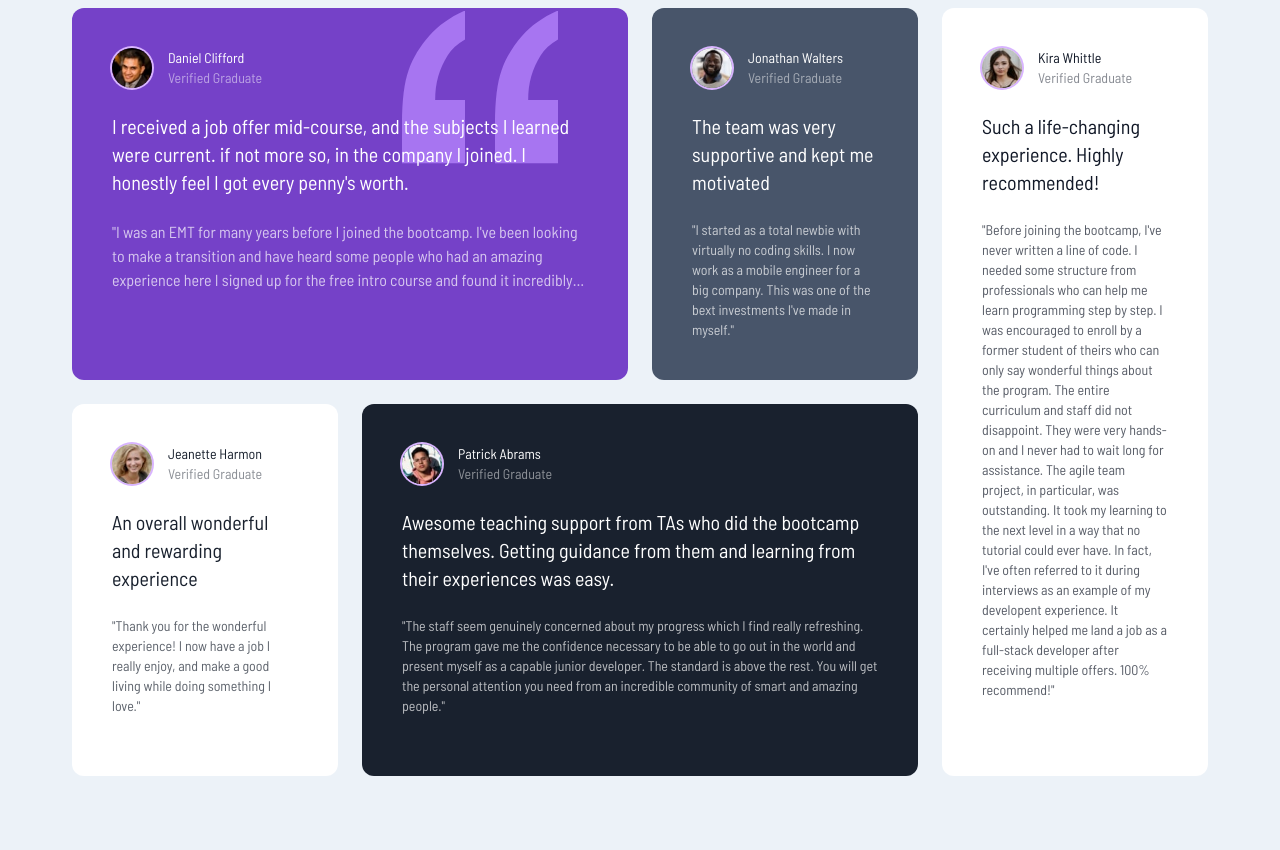
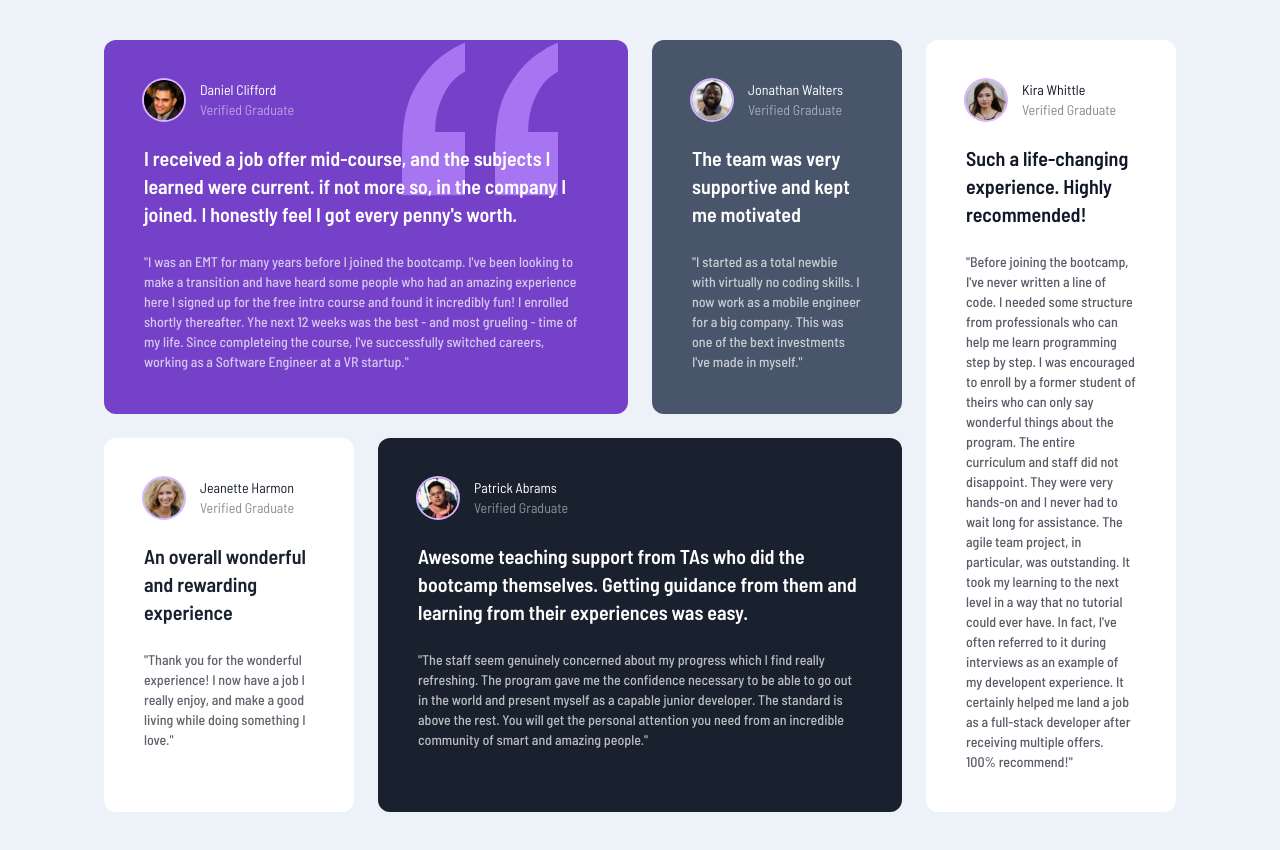
Before and after one commit to Stephanie-Dennehy/Testimonial-Grid, a website: page index.html in a window 1280 px wide. Before the commit the page ends 800 px from the top, so only its background shows below. Drawn offline with Linux system fonts and the light colour scheme.

Commit message:
modified:   css/style.css 	modified:   index.html

```diff
--- a/index.html
+++ b/index.html
@@ -11,7 +11,7 @@
   <title>Testimonial Grid</title>
 </head>
 <body class="bg-lightGrayishBlue">
-  <main class="container mx-auto max-w-6xl p-2">
+  <main class="container mx-auto max-w-6xl p-2 md:p-10">
     <!-- Grid Container -->
     <div class="grid gap-6 grid-cols-1 text-white md:grid-cols-4 md:grid-rows-2">
       <!-- Box 1 -->
@@ -27,11 +27,11 @@
           </div>
         </div>
         <!-- Large text -->
-        <p class="relative z-10 mt-6 text-xl">
+        <p class="relative z-10 mt-6 text-xl font-semibold">
           I received a job offer mid-course, and the subjects I learned were current. if not more so, in the company I joined. I honestly feel I got every penny's worth.
         </p>
         <!-- Small text -->
-        <p class="mt-6 opacity-70 line-clamp-3 text-s">
+        <p class="mt-6 opacity-70 text-sm font-medium">
           "I was an EMT for many years before I joined the bootcamp. I've been looking to make a transition and have heard some people who had an amazing experience here I signed up for the free intro course and found it incredibly fun! I enrolled shortly thereafter. Yhe next 12 weeks was the best - and most grueling - time of my life. Since completeing the course, I've successfully switched careers, working as a Software Engineer at a VR startup."
         </p>
       </div>
@@ -47,11 +47,11 @@
           </div>
         </div>
         <!-- Large text -->
-        <p class="mt-6 text-xl">
+        <p class="mt-6 text-xl font-semibold">
           The team was very supportive and kept me motivated
         </p>
         <!-- Small text -->
-        <p class="mt-6 opacity-70 text-sm">
+        <p class="mt-6 opacity-70 text-sm font-medium">
           "I started as a total newbie with virtually no coding skills. I now work as a mobile engineer for a big company. This was one of the bext investments I've made in myself."
         </p>
       </div>
@@ -67,11 +67,11 @@
           </div>
         </div>
         <!-- Large text -->
-        <p class="mt-6 text-xl">
+        <p class="mt-6 text-xl font-semibold">
           Such a life-changing experience. Highly recommended!
         </p>
         <!-- Small text -->
-        <p class="mt-6 opacity-70 text-sm">
+        <p class="mt-6 opacity-70 text-sm font-medium">
           "Before joining the bootcamp, I've never written a line of code. I needed some structure from professionals who can help me learn programming step by step. I was encouraged to enroll by a former student of theirs who can only say wonderful things about the program. The entire curriculum and staff did not disappoint. They were very hands-on and I never had to wait long for assistance. The agile team project, in particular, was outstanding. It took my learning to the next level in a way that no tutorial could ever have. In fact, I've often referred to it during interviews as an example of my developent experience. It certainly helped me land a job as a full-stack developer after receiving multiple offers. 100% recommend!"
         </p>
       </div>
@@ -87,11 +87,11 @@
           </div>
         </div>
         <!-- Large text -->
-        <p class="mt-6 text-xl">
+        <p class="mt-6 text-xl font-semibold">
           An overall wonderful and rewarding experience
         </p>
         <!-- Small text -->
-        <p class="mt-6 opacity-70 text-sm">
+        <p class="mt-6 opacity-70 text-sm font-medium">
           "Thank you for the wonderful experience! I now have a job I really enjoy, and make a good living while doing something I love."
         </p>
       </div>
@@ -107,11 +107,11 @@
           </div>
         </div>
         <!-- Large text -->
-        <p class="mt-6 text-xl">
+        <p class="mt-6 text-xl font-semibold">
           Awesome teaching support from TAs who did the bootcamp themselves. Getting guidance from them and learning from their experiences was easy.
         </p>
         <!-- Small text -->
-        <p class="mt-6 opacity-70 text-sm">
+        <p class="mt-6 opacity-70 text-sm font-medium">
           "The staff seem genuinely concerned about my progress which I find really refreshing. The program gave me the confidence necessary to be able to go out in the world and present myself as a capable junior developer. The standard is above the rest. You will get the personal attention you need from an incredible community of smart and amazing people."
         </p>
       </div>
@@ -127,11 +127,11 @@
           </div>
         </div>
         <!-- Large text -->
-        <p class="mt-6 text-xl">
+        <p class="mt-6 text-xl font-semibold">
           The team was very supportive and kept me motivated
         </p>
         <!-- Small text -->
-        <p class="mt-6 opacity-70 text-sm">
+        <p class="mt-6 opacity-70 text-sm font-medium">
           "Before joining the bootcamp, I've never written a line of code. I needed some structure from professionals who can help me learn programming step by step. I was encouraged to enroll by a former student of theirs who can only say wonderful things about the program. The entire curriculum and staff did not disappoint. They were very hands-on and I never had to wait long for assistance. The agile team project, in particular, was outstanding. It took my learning to the next level in a way that no tutorial could ever have. In fact, I've often referred to it during interviews as an example of my developent experience. It certainly helped me land a job as a full-stack developer after receiving multiple offers. 100% recommend!"
         </p>
       </div>
```
Also changed, not shown: css/style.css.
